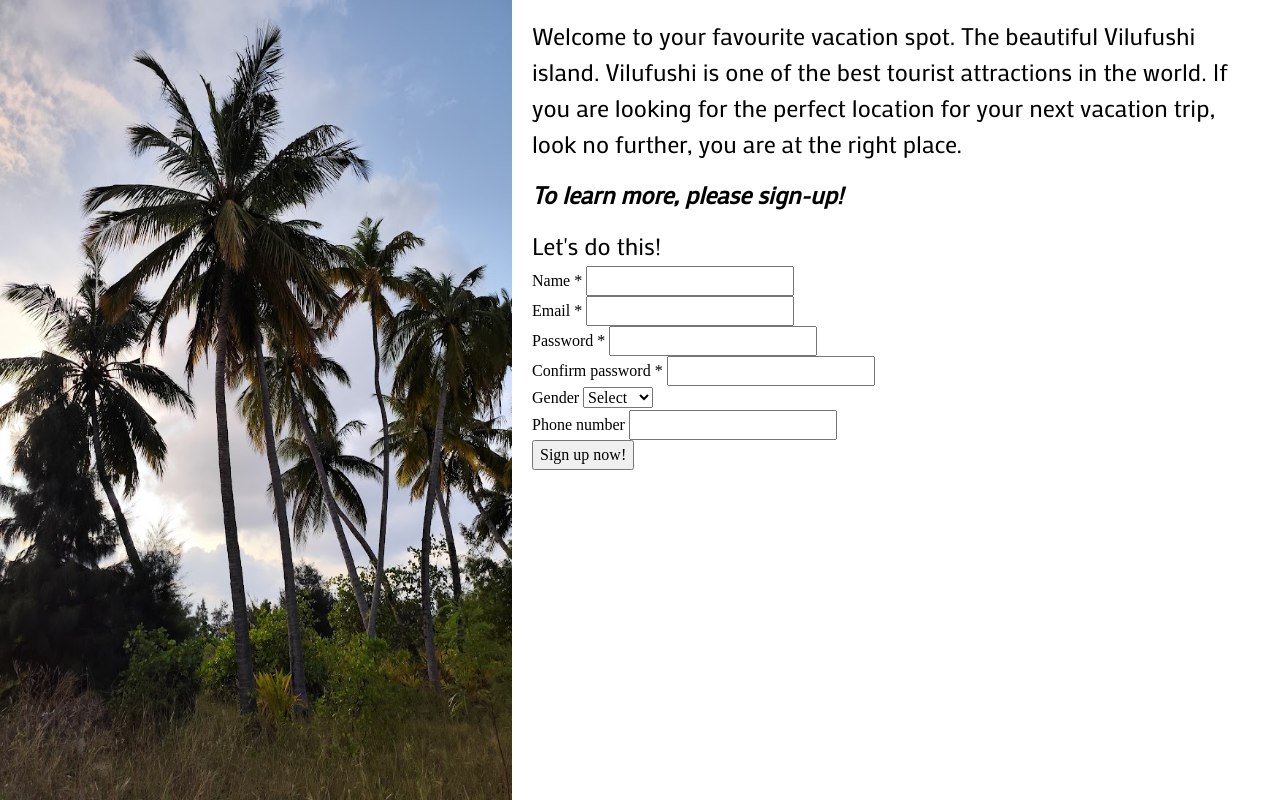
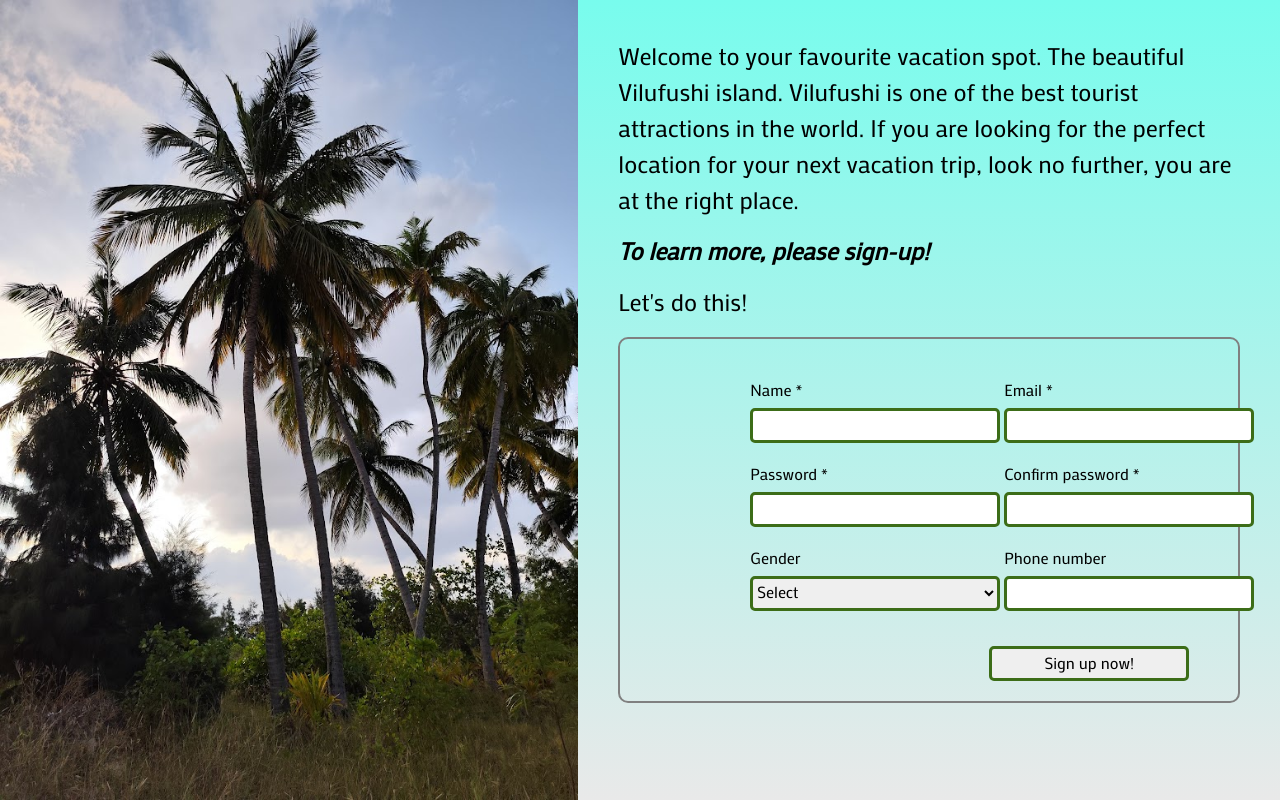
Before and after one commit to hussain-ahusan/sign-up-form, a plain HTML site: page index.html in a window 1280 px wide. Drawn offline with Linux system fonts and the light colour scheme.

Commit message:
improved appearance

```diff
--- a/style.css
+++ b/style.css
@@ -73,7 +73,7 @@ h1, h2, h3, h4, h5, h6 {
 #side{
   height: 100vh;
   background-color: aqua;
-  width: 40vw;
+  width: 50vw;
 }
 
 #side>img {
@@ -83,9 +83,11 @@ h1, h2, h3, h4, h5, h6 {
 }
 
 #signup-section {
+  background: linear-gradient(to bottom,#78fced, #e9e9e9);
   width: 60vw;
   height: 100vh;
-  padding: 20px;
+  padding: 40px;
+  font-family: "makoregular";
 }
 
 .intro {
@@ -96,7 +98,60 @@ h3 {
   font-style: italic;
   margin-bottom: 15px;
 }
+
 p,h3 {
-  font-family: "makoregular";
   font-size: clamp(1rem, 2vw, 1.5rem);
 }
+
+form {
+  display: flex; /* Enables Flexbox layout */
+  flex-wrap: wrap; /* Allows items to wrap to the next line */
+  justify-content: space-between; /* Distributes items with space between them */
+  margin-top: 15px;
+  border: 2px solid gray;
+  border-radius: 10px;
+  padding: 40px 0 0px 130px;
+}
+
+form>*{
+  flex-basis: calc(50% - 10px); /* Sets the base width for each item (adjust 10px for desired gap) */
+  max-width: calc(50% - 10px); /* Ensures items don't exceed 50% width */
+  margin-bottom: 20px; /* Adds vertical spacing between rows */
+  flex-wrap: wrap;
+}
+
+label {
+  display: block;
+  margin-bottom: 5px;
+}
+
+input, select {
+  width: 250px;
+  height: 35px;
+  border: 3px solid #3c6d18;
+  border-radius: 5px;
+}
+
+button {
+  width:200px;
+  border: 3px solid #3c6d18;
+  border-radius: 5px;
+  margin: 15px 0 0 239px;
+  height: 35px;
+}
+
+button:hover{
+  background: #438017;
+  color: white;
+}
+input:focus{
+  outline:none;
+}
+
+input:required:focus {
+  border:3px solid red;
+}
+
+input:required:focus:valid {
+  border: 3px solid #3c6d18;
+}
```
